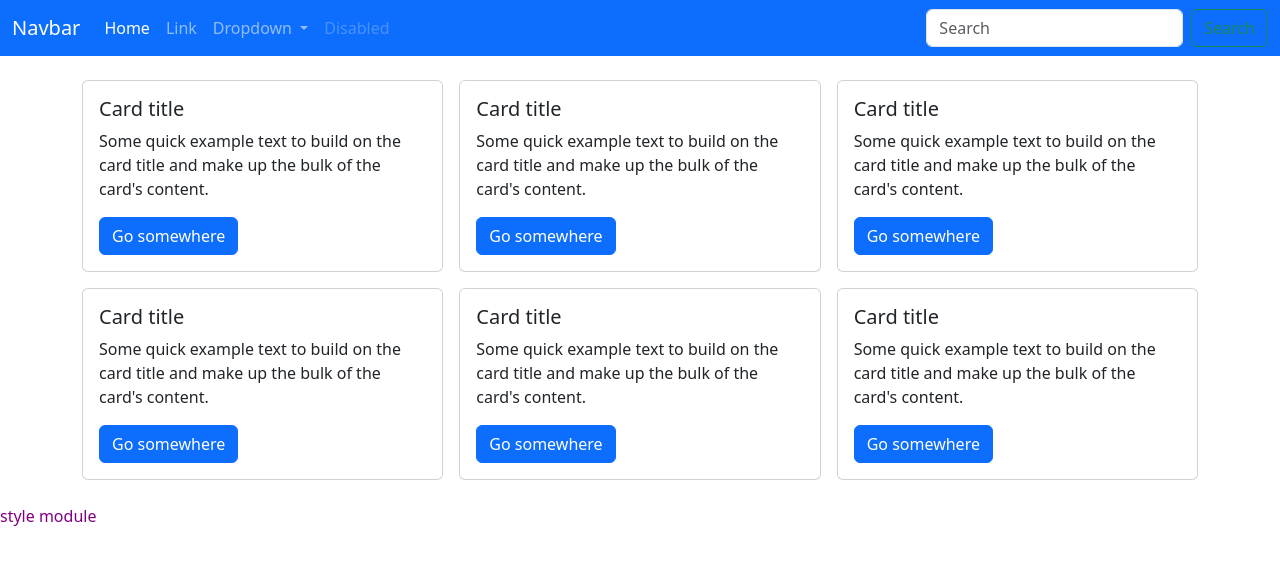
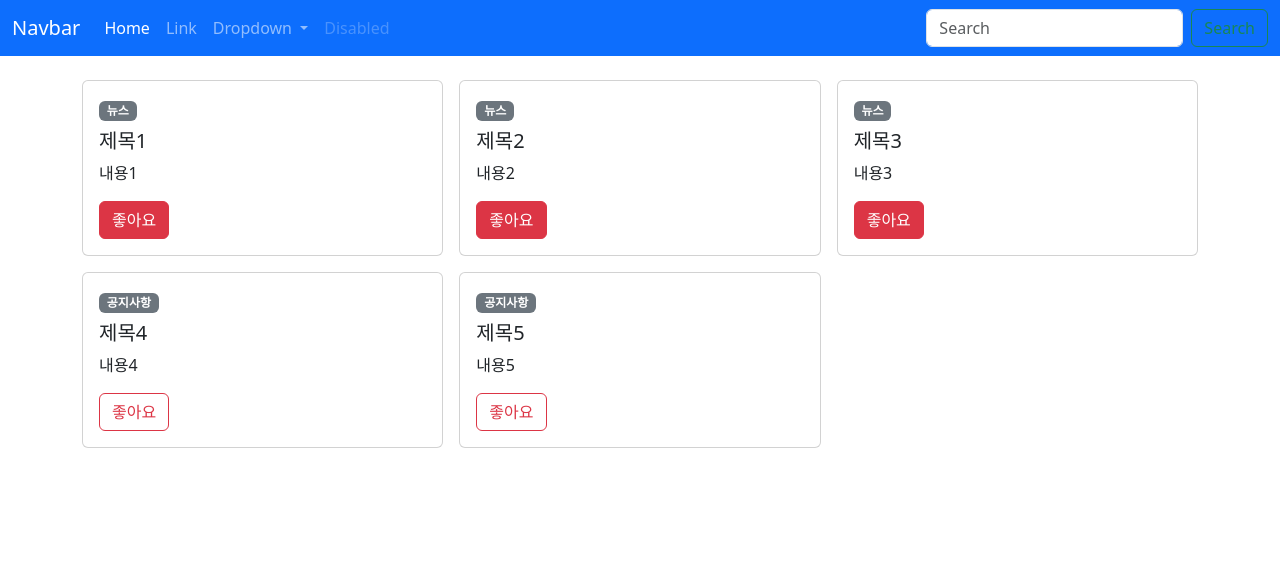
Before and after one commit to eunhye8767/study-vue3, a Vue app in the folder gymcoding/learn-vue3/: page / in a window 1280 px wide. Shown: the top 564 px of the page. Built offline with nearby package versions, Linux system fonts and the light colour scheme.

Commit message:
[vue 기본] props

```diff
--- a/gymcoding/learn-vue3/src/App.vue
+++ b/gymcoding/learn-vue3/src/App.vue
@@ -3,8 +3,6 @@
 		<TheNav />
 		<TheView />
 	</div>
-	<!-- <p :class="$style.red">style module</p> -->
-	<p class="red">style module</p>
 </template>
 
 <script>
--- a/gymcoding/learn-vue3/src/components/AppCard.vue
+++ b/gymcoding/learn-vue3/src/components/AppCard.vue
@@ -1,20 +1,55 @@
 <template>
 	<div class="card">
 		<div class="card-body">
-			<h5 class="card-title">Card title</h5>
-			<p class="card-text">
-				Some quick example text to build on the card title and make up the bulk
-				of the card's content.
-			</p>
-			<a href="#" class="btn btn-primary">Go somewhere</a>
+			<!-- type: news, notice -->
+			<span class="badge bg-secondary">{{ typeName }}</span>
+			<h5 class="card-title mt-2">{{ title }}</h5>
+			<p class="card-text">{{ contents }}</p>
+			<a href="#" class="btn" :class="isLikeClass" @click="toggleLike"
+				>좋아요</a
+			>
 		</div>
 	</div>
 </template>
 
 <script>
+import { computed } from 'vue';
+
 export default {
-	setup() {
-		return {};
+	props: {
+		type: {
+			type: String,
+			// 속성 값이 비어있거나 undefined일 경우, 기본값을 적용해준다.
+			default: 'news',
+			validator: value => ['news', 'notice'].includes(value),
+		},
+		title: {
+			type: String,
+			required: true, // 필수
+		},
+		contents: {
+			type: String,
+			required: true,
+		},
+		isLike: {
+			type: Boolean,
+		},
+		obj: {
+			type: Object,
+			default: () => {},
+		},
+	},
+	emits: ['toggleLike'],
+	setup(props, context) {
+		console.log(props.title);
+		const isLikeClass = computed(() =>
+			props.isLike ? 'btn-danger' : 'btn-outline-danger',
+		);
+		const typeName = computed(() =>
+			props.type === 'news' ? '뉴스' : '공지사항',
+		);
+		const toggleLike = () => context.emit('toggleLike');
+		return { isLikeClass, typeName, toggleLike };
 	},
 };
 </script>
--- a/gymcoding/learn-vue3/src/components/TheView.vue
+++ b/gymcoding/learn-vue3/src/components/TheView.vue
@@ -2,23 +2,14 @@
 	<main>
 		<div class="container py-4">
 			<div class="row g-3">
-				<div class="col col-4">
-					<AppCard></AppCard>
-				</div>
-				<div class="col col-4">
-					<AppCard></AppCard>
-				</div>
-				<div class="col col-4">
-					<AppCard></AppCard>
-				</div>
-				<div class="col col-4">
-					<AppCard></AppCard>
-				</div>
-				<div class="col col-4">
-					<AppCard></AppCard>
-				</div>
-				<div class="col col-4">
-					<AppCard></AppCard>
+				<div v-for="post in posts" class="col col-4" :key="post.id">
+					<AppCard
+						:title="post.title"
+						:contents="post.contents"
+						:type="post.type"
+						:is-like="post.isLike"
+						@toggle-like="post.isLike = !post.isLike"
+					></AppCard>
 				</div>
 			</div>
 		</div>
@@ -26,6 +17,7 @@
 </template>
 
 <script>
+import { reactive } from 'vue';
 import AppCard from './AppCard.vue';
 
 export default {
@@ -33,7 +25,28 @@
 		AppCard,
 	},
 	setup() {
-		return {};
+		const posts = reactive([
+			{ id: 1, title: '제목1', contents: '내용1', isLike: true, type: 'news' },
+			{ id: 2, title: '제목2', contents: '내용2', isLike: true, type: 'news' },
+			{ id: 3, title: '제목3', contents: '내용3', isLike: true, type: 'news' },
+			{
+				id: 4,
+				title: '제목4',
+				contents: '내용4',
+				isLike: false,
+				type: 'notice',
+			},
+			{
+				id: 5,
+				title: '제목5',
+				contents: '내용5',
+				isLike: false,
+				type: 'notice',
+			},
+		]);
+		return {
+			posts,
+		};
 	},
 };
 </script>
```
Also changed, not shown: 1 other file (tests, documents, lock files or other folders).
